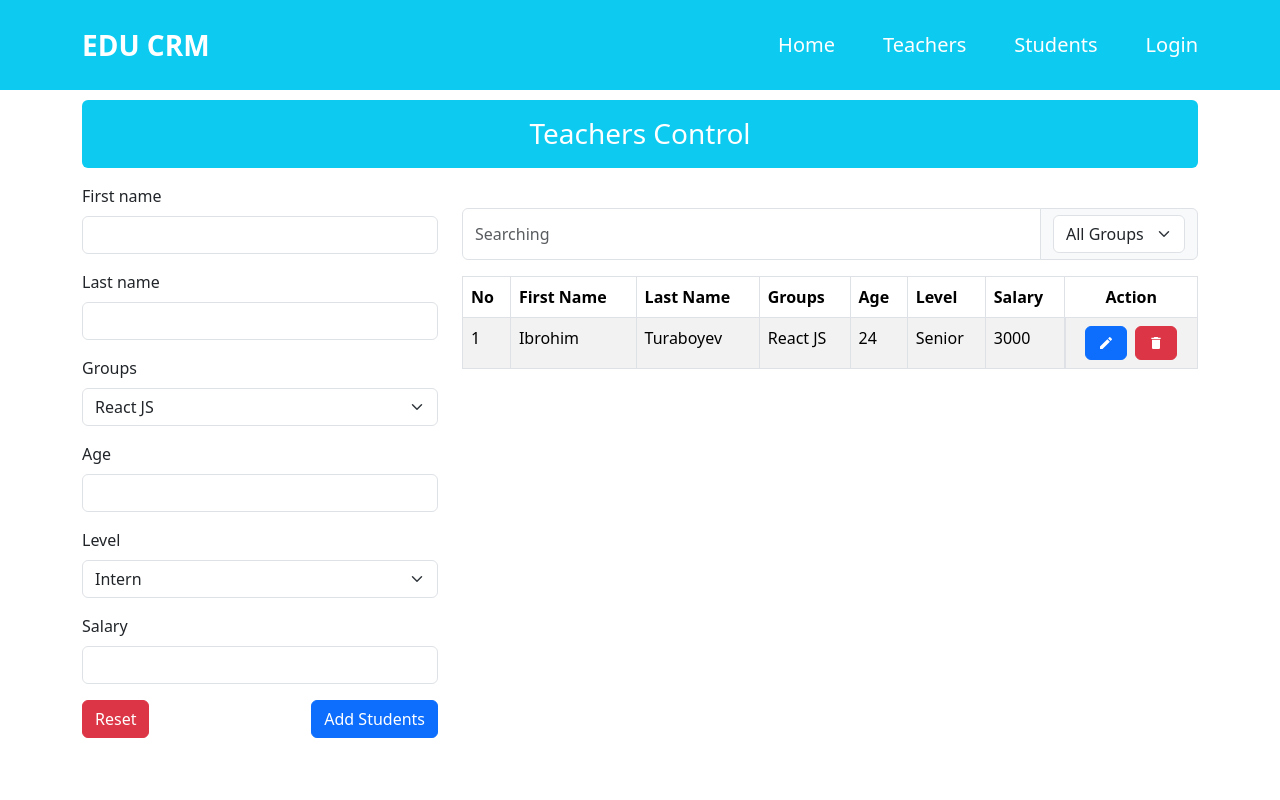
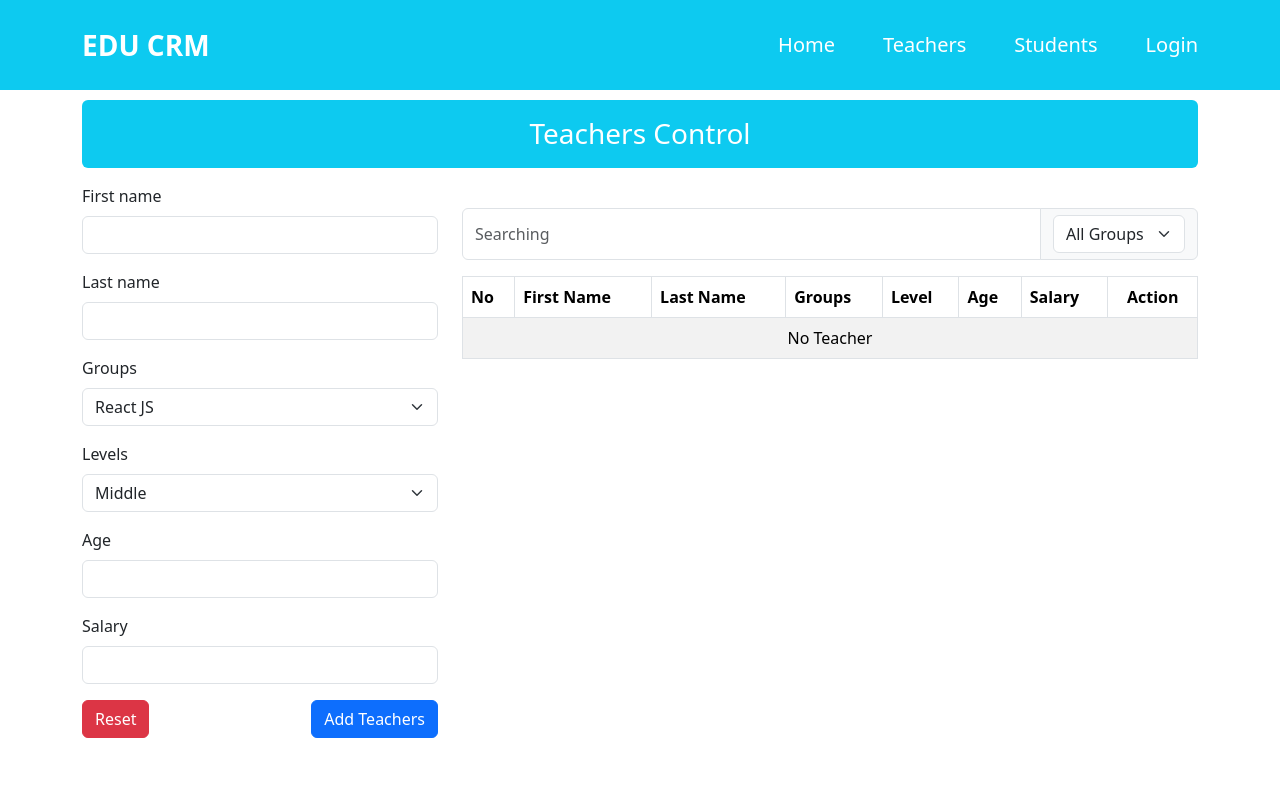
Before and after one commit to byaznavur/EDU-CRM, a React (Vite) app: page /teachers in a window 1280 px wide. Shown: the top 800 px of the page. Built offline with nearby package versions, Linux system fonts and the light colour scheme.

Commit message:
added new page this project

```diff
--- a/src/App.jsx
+++ b/src/App.jsx
@@ -14,7 +14,7 @@ const App = () => {
         <Route path="/counter" element={<CounterPage />} />
 
         <Route path="/" element={<Layout />}>
-          <Route path="home" element={<HomePage />} />
+          <Route path="" element={<HomePage />} />
           <Route path="teachers" element={<TeacherPage />} />
           <Route path="students" element={<StudentPage />} />
         </Route>
--- a/src/components/Cards/TeachersCard.jsx
+++ b/src/components/Cards/TeachersCard.jsx
@@ -1,20 +1,40 @@
-import { MdDelete, MdEdit } from "react-icons/md";
+import { PropTypes } from "prop-types";
+import { memo } from "react";
+import { MdEdit, MdDelete } from "react-icons/md";
+const TeachersCard = ({
+  firstName,
+  lastName,
+  group,
+  age,
+  salary,
+  order,
+  level,
+  id,
+  deleteTeacher,
+  editTeacher,
+}) => {
+  console.log("Teachers Card");
 
-const TeachersCard = () => {
   return (
     <tr>
-      <td>1</td>
-      <td>Ibrohim</td>
-      <td>Turaboyev</td>
-      <td>React JS</td>
-      <td>24</td>
-      <td>Senior</td>
-      <td>3000</td>
+      <td>{order}</td>
+      <td>{firstName}</td>
+      <td>{lastName}</td>
+      <td>{group}</td>
+      <td>{level}</td>
+      <td>{age}</td>
+      <td>{salary}$</td>
       <td className="text-center d-flex gap-2 justify-content-center">
-        <button className="btn btn-primary py-2 d-flex align-items-center justify-content-center">
+        <button
+          onClick={() => editTeacher(id)}
+          className="btn btn-primary py-2 d-flex align-items-center justify-content-center"
+        >
           <MdEdit />
         </button>
-        <button className="btn btn-danger py-2  d-flex align-items-center justify-content-center">
+        <button
+          onClick={() => deleteTeacher(id)}
+          className="btn btn-danger py-2  d-flex align-items-center justify-content-center"
+        >
           {" "}
           <MdDelete />
         </button>
@@ -23,4 +43,17 @@ const TeachersCard = () => {
   );
 };
 
-export default TeachersCard;
+TeachersCard.propTypes = {
+  firstName: PropTypes.string,
+  lastName: PropTypes.string,
+  group: PropTypes.string,
+  level: PropTypes.string,
+  age: PropTypes.number,
+  salary: PropTypes.number,
+  order: PropTypes.number,
+  id: PropTypes.string,
+  deleteTeacher: PropTypes.func,
+  editTeacher: PropTypes.func,
+};
+const MemoTeachersCard = memo(TeachersCard);
+export default MemoTeachersCard;
--- a/src/components/Forms/StudentsForm.jsx
+++ b/src/components/Forms/StudentsForm.jsx
@@ -62,6 +62,7 @@ const StudentsForm = ({
           Please fill !
         </Form.Control.Feedback>
       </Form.Group>
+
       <div className="d-flex justify-content-between">
         <Button variant="danger" onClick={resetStudent}>
           Reset
--- a/src/components/Forms/TeachersForm.jsx
+++ b/src/components/Forms/TeachersForm.jsx
@@ -1,26 +1,50 @@
 import { Button, Form } from "react-bootstrap";
-import { groups, levels } from "../../data/groups";
+import PropTypes from "prop-types";
+import { groups } from "../../data/groups";
+import { levels } from "../../data/levels";
 
-const TeachersForm = () => {
+const TeachersForm = ({
+  selected,
+  validated,
+  handleSubmit,
+  handleTeacher,
+  resetTeacher,
+  teacher: { firstName, lastName, age, group, salary, level },
+}) => {
   return (
-    <Form noValidate className="mb-3">
+    <Form
+      noValidate
+      validated={validated}
+      className="mb-3"
+      onSubmit={handleSubmit}
+    >
       <Form.Group className="mb-3" md="4" controlId="firstName">
         <Form.Label>First name</Form.Label>
-        <Form.Control required type="text" />
+        <Form.Control
+          onChange={handleTeacher}
+          value={firstName}
+          required
+          type="text"
+        />
         <Form.Control.Feedback type="invalid">
           Please fill !
         </Form.Control.Feedback>
       </Form.Group>
       <Form.Group className="mb-3" md="4" controlId="lastName">
         <Form.Label>Last name</Form.Label>
-        <Form.Control required type="text" />
+        <Form.Control
+          onChange={handleTeacher}
+          value={lastName}
+          required
+          type="text"
+        />
         <Form.Control.Feedback type="invalid">
           Please fill !
         </Form.Control.Feedback>
       </Form.Group>
       <Form.Group className="mb-3" md="4" controlId="group">
-        <Form.Label>Groups </Form.Label>
-        <Form.Select>
+        <Form.Label>Groups</Form.Label>
+        <Form.Select onChange={handleTeacher} value={group}>
           {groups.map((group) => (
             <option value={group} key={group}>
               {group}
@@ -31,16 +55,9 @@ const TeachersForm = () => {
           Please fill !
         </Form.Control.Feedback>
       </Form.Group>
-      <Form.Group className="mb-3" md="4" controlId="age">
-        <Form.Label>Age</Form.Label>
-        <Form.Control required type="number" />
-        <Form.Control.Feedback type="invalid">
-          Please fill !
-        </Form.Control.Feedback>
-      </Form.Group>
       <Form.Group className="mb-3" md="4" controlId="level">
-        <Form.Label>Level</Form.Label>
-        <Form.Select>
+        <Form.Label>Levels</Form.Label>
+        <Form.Select onChange={handleTeacher} value={level}>
           {levels.map((level) => (
             <option value={level} key={level}>
               {level}
@@ -51,21 +68,49 @@ const TeachersForm = () => {
           Please fill !
         </Form.Control.Feedback>
       </Form.Group>
+      <Form.Group className="mb-3" md="4" controlId="age">
+        <Form.Label>Age</Form.Label>
+        <Form.Control
+          onChange={handleTeacher}
+          value={age}
+          required
+          type="number"
+        />
+        <Form.Control.Feedback type="invalid">
+          Please fill !
+        </Form.Control.Feedback>
+      </Form.Group>
+
       <Form.Group className="mb-3" md="4" controlId="salary">
         <Form.Label>Salary</Form.Label>
-        <Form.Control required type="number" />
+        <Form.Control
+          onChange={handleTeacher}
+          value={salary}
+          required
+          type="number"
+        />
         <Form.Control.Feedback type="invalid">
           Please fill !
         </Form.Control.Feedback>
       </Form.Group>
       <div className="d-flex justify-content-between">
-        <Button variant="danger">Reset</Button>
+        <Button variant="danger" onClick={resetTeacher}>
+          Reset
+        </Button>
         <Button type="submit" variant="primary">
-          Add Students
+          {selected === null ? "Add Teachers" : "Save Teachers"}
         </Button>
       </div>
     </Form>
   );
 };
 
+TeachersForm.propTypes = {
+  validated: PropTypes.bool,
+  handleSubmit: PropTypes.func,
+  handleTeacher: PropTypes.func,
+  resetTeacher: PropTypes.func,
+  teacher: PropTypes.object,
+  selected: PropTypes.oneOfType([PropTypes.string, PropTypes.object]),
+};
 export default TeachersForm;
--- a/src/components/Tables/TeachersTable.jsx
+++ b/src/components/Tables/TeachersTable.jsx
@@ -1,7 +1,21 @@
 import { Table } from "react-bootstrap";
+import PropTypes from "prop-types";
+import { memo } from "react";
 import TeachersCard from "../Cards/TeachersCard";
-
-const TeachersTable = () => {
+const TeachersTable = ({
+  teachers,
+  deleteTeacher,
+  editTeacher,
+  search,
+  group,
+  level,
+}) => {
+  let results = teachers.filter((teacher) =>
+    teacher.firstName.toLowerCase().includes(search)
+  );
+  if (level !== "all") {
+    results = teachers.filter((teacher) => teacher.group === group);
+  }
   return (
     <Table striped bordered hover className="mt-3">
       <thead>
@@ -10,17 +24,42 @@ const TeachersTable = () => {
           <th>First Name</th>
           <th>Last Name</th>
           <th>Groups</th>
+          <th>Level</th>
           <th>Age</th>
-          <th>Level</th>
           <th>Salary</th>
           <th className="text-center">Action</th>
         </tr>
       </thead>
       <tbody>
-        <TeachersCard />
+        {results.length !== 0 ? (
+          results.map((teacher, i) => (
+            <TeachersCard
+              {...teacher}
+              order={i + 1}
+              key={teacher.id}
+              editTeacher={editTeacher}
+              deleteTeacher={deleteTeacher}
+            />
+          ))
+        ) : (
+          <tr>
+            <td colSpan={8} className="text-center">
+              No Teacher
+            </td>
+          </tr>
+        )}
       </tbody>
     </Table>
   );
 };
 
-export default TeachersTable;
+TeachersTable.propTypes = {
+  teachers: PropTypes.array,
+  search: PropTypes.string,
+  group: PropTypes.string,
+  level: PropTypes.string,
+  deleteTeacher: PropTypes.func,
+  editTeacher: PropTypes.func,
+};
+const MemoTeachersTable = memo(TeachersTable);
+export default MemoTeachersTable;
--- /dev/null
+++ b/src/data/levels.js
@@ -0,0 +1 @@
+export const levels = ["Intern", "Junior", "Middle", "Senior", "Team Lead"];
--- a/src/pages/TeacherPage.jsx
+++ b/src/pages/TeacherPage.jsx
@@ -1,20 +1,140 @@
 import { Col, Container, Row } from "react-bootstrap";
-import TeachersForm from "../components/Forms/TeachersForm";
+
+import { useCallback, useState } from "react";
+import { v4 } from "uuid";
+import TeachersForm from "./../components/Forms/TeachersForm";
 import TeachersHeader from "../components/Header/TeachersHeader";
-import TeachersTable from "../components/Tables/TeachersTable";
+import TeachersTable from "./../components/Tables/TeachersTable";
 
 const TeacherPage = () => {
+  const [teachers, setTeachers] = useState(
+    JSON.parse(localStorage.getItem("teachers")) || []
+  );
+  const [teacher, setTeacher] = useState({
+    firstName: "",
+    lastName: "",
+    age: "",
+    salary: "",
+    group: "React JS",
+    level: "Middle",
+  });
+  const [validated, setValidated] = useState(false);
+  const [selected, setSelected] = useState(null);
+  const [search, setSearch] = useState("");
+  const [group, setGroup] = useState("all");
+  const [level, setLevel] = useState("all");
+
+  const handleSubmit = useCallback(
+    (event) => {
+      const form = event.currentTarget;
+      event.preventDefault();
+      if (form.checkValidity()) {
+        let newTeacher = {
+          ...teacher,
+          age: +teacher.age,
+          salary: +teacher.salary,
+          id: v4(),
+        };
+        let newTeachers;
+        if (selected === null) {
+          newTeachers = [...teachers, newTeacher];
+        } else {
+          newTeachers = teachers.map((teacher) => {
+            if (teacher.id === selected) {
+              return newTeacher;
+            } else {
+              return teacher;
+            }
+          });
+        }
+        setTeachers(newTeachers);
+        setTeacher({
+          firstName: "",
+          lastName: "",
+          age: "",
+          salary: "",
+          group: "React JS",
+          level: "Middle",
+        });
+        setSelected(null);
+        localStorage.setItem("teachers", JSON.stringify(newTeachers));
+      } else {
+        setValidated(true);
+      }
+    },
+    [teacher, teachers, selected]
+  );
+
+  const handleTeacher = useCallback(
+    (e) => {
+      setTeacher({ ...teacher, [e.target.id]: e.target.value });
+    },
+    [teacher]
+  );
+
+  const deleteTeacher = useCallback(
+    (id) => {
+      let newTeachers = teachers.filter((teacher) => teacher.id !== id);
+      setTeachers(newTeachers);
+      localStorage.setItem("teachers", JSON.stringify(newTeachers));
+    },
+    [teachers]
+  );
+  const editTeacher = useCallback(
+    (id) => {
+      let teacher = teachers.find((teacher) => teacher.id === id);
+      setSelected(id);
+      setTeacher(teacher);
+    },
+    [teachers]
+  );
+
+  const resetTeacher = useCallback(() => {
+    setTeacher({
+      firstName: "",
+      lastName: "",
+      age: "",
+      salary: "",
+      group: "React JS",
+      level: "Middle",
+    });
+  }, []);
+  const TeachersFormProps = {
+    teacher,
+    selected,
+    validated,
+    handleSubmit,
+    resetTeacher,
+    handleTeacher,
+  };
+
+  const TeachersHeaderProps = {
+    group,
+    level,
+    search,
+    setGroup,
+    setLevel,
+    setSearch,
+  };
+
+  const TeachersTableProps = {
+    group,
+    level,
+    search,
+    teachers,
+    editTeacher,
+    deleteTeacher,
+  };
   return (
     <Container>
       <h3 className="text-center text-white alert bg-info">Teachers Control</h3>
-
       <Row>
         <Col md="4">
-          <TeachersForm />
+          <TeachersForm {...TeachersFormProps} />
         </Col>
         <Col md="8">
-          <TeachersHeader />
-          <TeachersTable />
+          <TeachersHeader {...TeachersHeaderProps} />
+          <TeachersTable {...TeachersTableProps} />
         </Col>
       </Row>
     </Container>
```
Also changed, not shown: src/components/Header/TeachersHeader.jsx (+18 -6 lines), src/components/Layout/Header/index.jsx (+2 -5 lines), src/pages/HomePage.jsx (+32 -2 lines).
